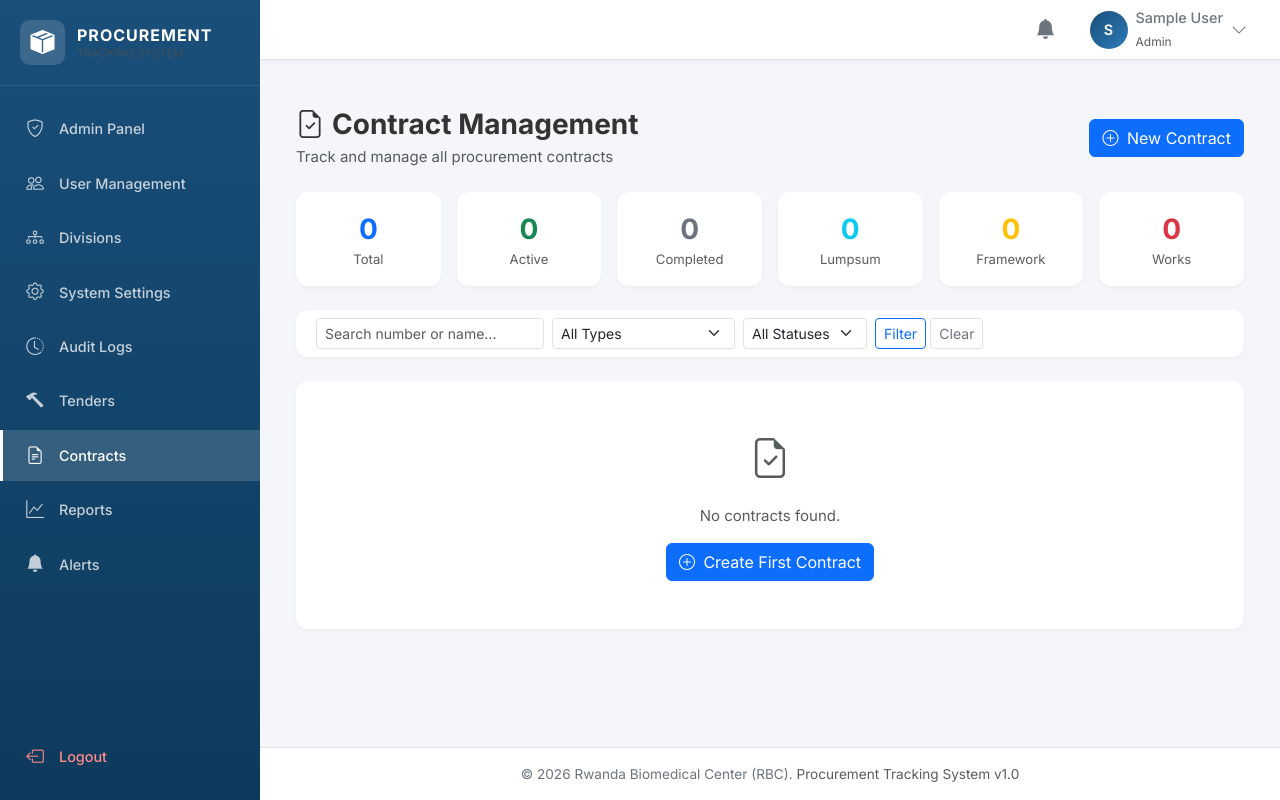
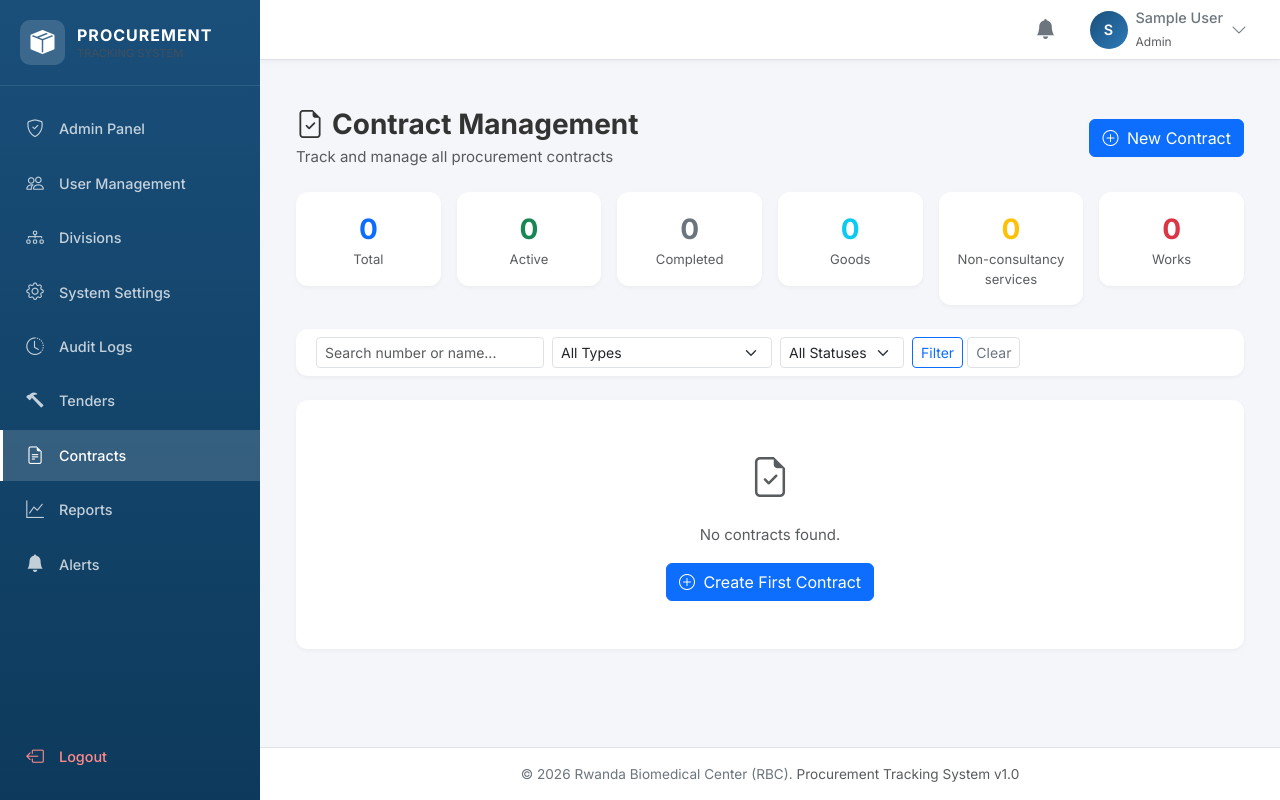
Before and after one commit to GASHEMA-Emmanuel/pts, a Django app: page /dashboard/contracts/ in a window 1280 px wide. Run offline with Django 4.2, Linux system fonts and the light colour scheme; a user stored in the database is signed in; tables that the repository leaves empty hold one stand-in row (values such as "Sample post"); data that the repository does not hold is empty; parts of the project's set-up code (start-up, migrations or seed data) failed here and were passed over; some libraries are stand-ins or nearby versions.

Commit message:
updated contracts types

```diff
--- a/pts_project/apps/accounts/models.py
+++ b/pts_project/apps/accounts/models.py
@@ -165,7 +165,7 @@
     )
 
     # User status
-    is_active = models.BooleanField(default=True)
+    is_active = models.BooleanField(default=False)  # Requires admin activation
     is_staff = models.BooleanField(default=False)
     is_verified = models.BooleanField(default=False)
 
--- a/pts_project/apps/contracts/views.py
+++ b/pts_project/apps/contracts/views.py
@@ -74,8 +74,8 @@
         'total':      Contract.objects.count(),
         'active':     Contract.objects.filter(status='Active').count(),
         'completed':  Contract.objects.filter(status='Completed').count(),
-        'lumpsum':    Contract.objects.filter(contract_type='Lumpsum').count(),
-        'framework':  Contract.objects.filter(contract_type='Framework').count(),
+        'lumpsum':    Contract.objects.filter(contract_type='Goods').count(),
+        'framework':  Contract.objects.filter(contract_type='Non-consultancy services').count(),
         'consultancy': Contract.objects.filter(contract_type='Consultancy Service').count(),
         'works':      Contract.objects.filter(contract_type='Works').count(),
     }
@@ -200,7 +200,7 @@
     history  = ContractHistory.objects.filter(contract=contract).order_by('-created_at')[:30]
     # Contract-level comments (Lumpsum) — those not tied to a specific PO
     comments = ContractComment.objects.filter(contract=contract, purchase_order__isnull=True).select_related('created_by').order_by('-created_at')
-    pos      = contract.purchase_orders.all().prefetch_related('comments__created_by', 'performance_guarantees') if contract.contract_type == 'Framework' else None
+    pos      = contract.purchase_orders.all().prefetch_related('comments__created_by', 'performance_guarantees') if contract.contract_type == 'Non-consultancy services' else None
     # Per-PO comment map for Framework: {po.pk: [comments]}
     po_comments_map = {}
     if pos is not None:
@@ -326,7 +326,7 @@
             })
 
     # Lumpsum countdown
-    countdown = contract.lumpsum_progress_data if contract.contract_type == 'Lumpsum' else None
+    countdown = contract.lumpsum_progress_data if contract.contract_type == 'Goods' else None
 
     # Fire any pending milestone alerts (passive check on page load)
     if _is_pt(request.user):
@@ -428,7 +428,6 @@
                 return redirect('contract_detail', pk=pk)
             # Shift the milestone's alert target_date by the same delta
             if current_date and new_date:
-                from datetime import timedelta
                 from .models import ContractMilestoneAlert
                 shift_days = (new_date - current_date).days
                 alert_to_shift = ContractMilestoneAlert.objects.filter(
@@ -457,15 +456,15 @@
         else:
             # Contract-level extend (Lumpsum / Framework)
             _type_field = {
-                'Lumpsum':   'delivery_date',
-                'Framework': 'renewal_end_date' if contract.is_renewed else 'framework_end_date',
+                'Goods':     'delivery_date',
+                'Non-consultancy services': 'renewal_end_date' if contract.is_renewed else 'framework_end_date',
             }
             _field = _type_field.get(contract.contract_type, 'delivery_date')
             current_date = getattr(contract, _field, None)
             if not new_date or (current_date and new_date <= current_date):
                 messages.error(request, 'New date must be after the current deadline.')
                 return redirect('contract_detail', pk=pk)
-            if contract.contract_type == 'Lumpsum' and not contract.original_delivery_date:
+            if contract.contract_type == 'Goods' and not contract.original_delivery_date:
                 contract.original_delivery_date = current_date
             setattr(contract, _field, new_date)
             contract.extension_count = (contract.extension_count or 0) + 1
@@ -476,7 +475,7 @@
             _trigger_contract_change(contract,
                 f'Deadline Extended \u2014 {contract.contract_number}',
                 f'New deadline: {new_date} (extension #{contract.extension_count}). Reason: {ext_notes}.')
-            if contract.contract_type == 'Lumpsum':
+            if contract.contract_type == 'Goods':
                 _trigger_quarter_alert_if_needed(contract)
 
     elif action == 'set_performance_guarantee':
@@ -688,8 +687,8 @@
     from .models import Contract, PurchaseOrder, ContractHistory
 
     contract = get_object_or_404(Contract, pk=pk)
-    if contract.contract_type != 'Framework':
-        messages.error(request, 'Purchase orders are only for Framework contracts.')
+    if contract.contract_type != 'Non-consultancy services':
+        messages.error(request, 'Purchase orders are only for Non-consultancy services contracts.')
         return redirect('contract_detail', pk=pk)
 
     po_number   = request.POST.get('po_number', '').strip()
--- a/pts_project/templates/contracts/contracts_list.html
+++ b/pts_project/templates/contracts/contracts_list.html
@@ -43,13 +43,13 @@
         <div class="col-6 col-md-4 col-lg-2">
             <div class="card border-0 shadow-sm text-center p-3">
                 <div class="fs-3 fw-bold text-info">{{ stats.lumpsum }}</div>
-                <div class="text-muted small">Lumpsum</div>
+                <div class="text-muted small">Goods</div>
             </div>
         </div>
         <div class="col-6 col-md-4 col-lg-2">
             <div class="card border-0 shadow-sm text-center p-3">
                 <div class="fs-3 fw-bold text-warning">{{ stats.framework }}</div>
-                <div class="text-muted small">Framework</div>
+                <div class="text-muted small">Non-consultancy services</div>
             </div>
         </div>
         <div class="col-6 col-md-4 col-lg-2">
@@ -120,8 +120,8 @@
                             <td>{{ c.contract_name|truncatechars:50 }}</td>
                             <td>
                                 <span class="badge
-                                    {% if c.contract_type == 'Lumpsum' %}bg-info text-dark
-                                    {% elif c.contract_type == 'Framework' %}bg-warning text-dark
+                                    {% if c.contract_type == 'Goods' %}bg-info text-dark
+                                    {% elif c.contract_type == 'Non-consultancy services' %}bg-warning text-dark
                                     {% elif c.contract_type == 'Consultancy Service' %}bg-primary
                                     {% else %}bg-danger{% endif %}">
                                     {{ c.contract_type }}
@@ -147,7 +147,7 @@
                                 </span>
                             </td>
                             <td class="small text-muted">
-                                {% if c.contract_type == 'Lumpsum' and c.delivery_date %}
+                                {% if c.contract_type == 'Goods' and c.delivery_date %}
                                     Delivery: {{ c.delivery_date|date:"d M Y" }}
                                     {% with dr=c.days_until_delivery %}
                                     {% if dr is not None %}
@@ -156,7 +156,7 @@
                                         </span>
                                     {% endif %}
                                     {% endwith %}
-                                {% elif c.contract_type == 'Framework' %}
+                                {% elif c.contract_type == 'Non-consultancy services' %}
                                     Ends: {{ c.framework_active_end|date:"d M Y"|default:"Not set" }}
                                     {% if c.is_renewed %}<br><span class="badge bg-primary bg-opacity-25 text-primary small">Renewed</span>{% endif %}
                                 {% elif c.contract_type == 'Consultancy Service' %}
@@ -355,8 +355,8 @@
 
     // Two-tier contract type mapping
     const typeMap = {
-        'Lumpsum':   ['Lumpsum', 'Consultancy Service', 'Works'],
-        'Framework': ['Framework', 'Consultancy Service', 'Works'],
+        'Lumpsum': ['Goods', 'Consultancy Service', 'Works'],
+        'Framework': ['Non-consultancy services', 'Consultancy Service', 'Works'],
     };
 
     const structureEl = document.getElementById('id_contract_structure');
```
Also changed, not shown: pts_project/apps/accounts/admin.py (+11 -0 lines), pts_project/apps/accounts/views.py (+13 -3 lines), pts_project/apps/contracts/models.py (+4 -4 lines), pts_project/templates/contracts/contract_detail.html (+21 -21 lines), pts_project/templates/dashboard/hod_reports.html (+4 -4 lines), pts_project/apps/accounts/migrations/0002_user_inactive_by_default.py (added), pts_project/apps/contracts/migrations/0011_update_contract_type_choices.py (added), pts_project/apps/contracts/migrations/0012_framework_to_non_consultancy.py (added), 1 other file.
